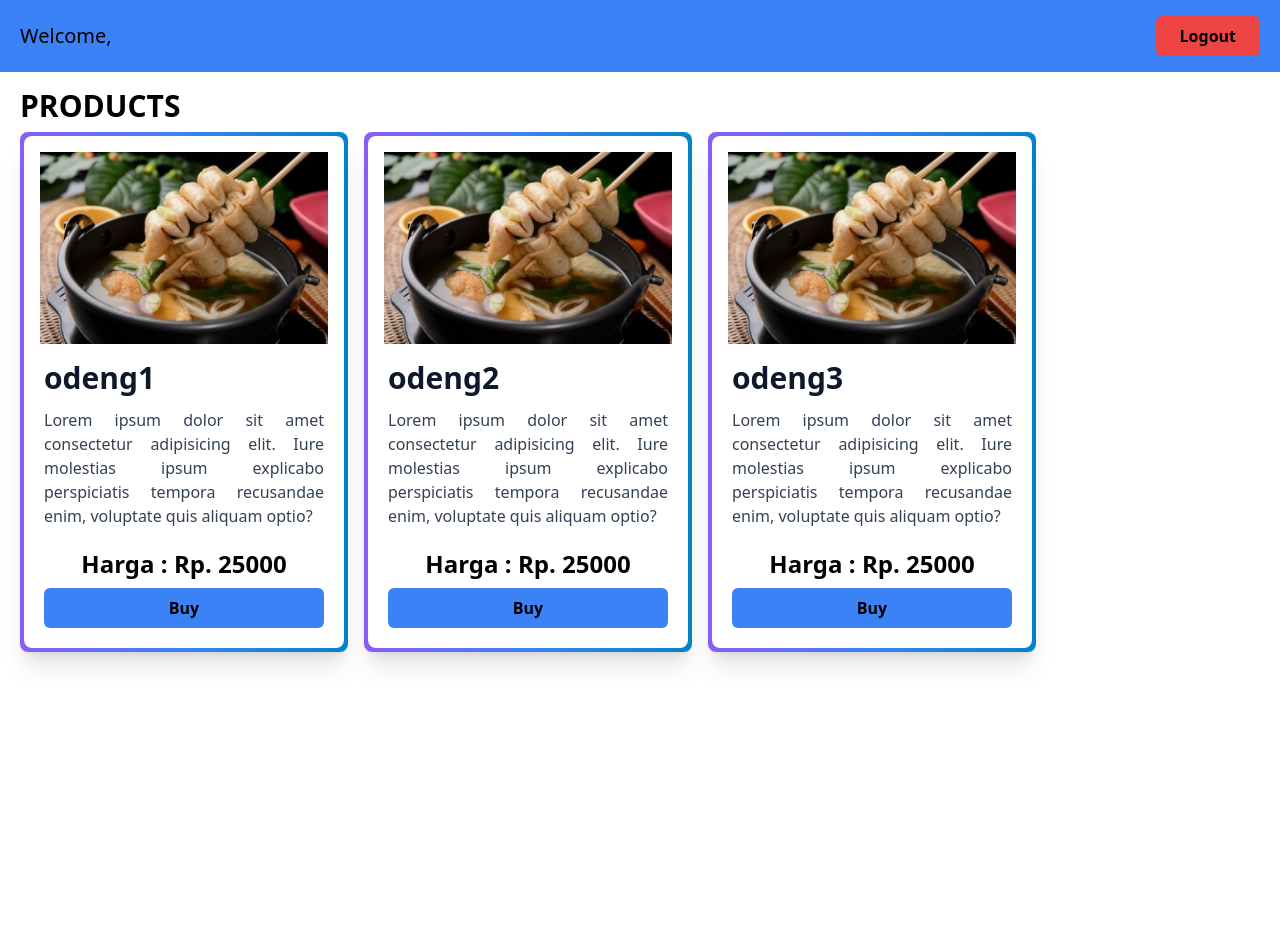
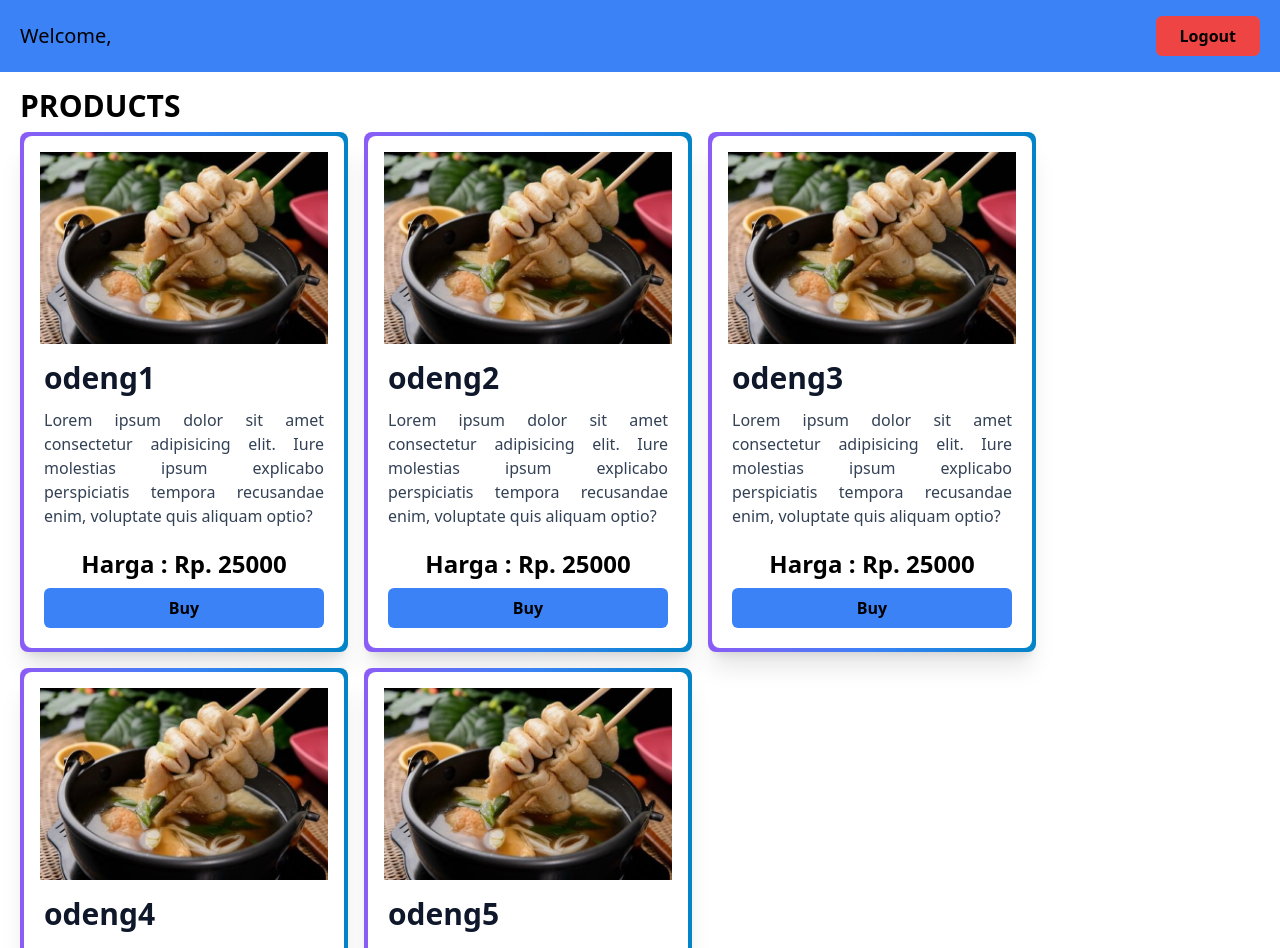
Before and after one commit to adindasintawati/belajar-nextjs, a Next.js app: page /products in a window 1280 px wide. Shown: the top 948 px of the page. Before the commit the page ends 800 px from the top, so only its background shows below. Built offline with nearby package versions, Linux system fonts and the light colour scheme.

Commit message:
lifecycle

```diff
--- a/src/components/molecules/CardProduct/index.js
+++ b/src/components/molecules/CardProduct/index.js
@@ -1,4 +1,5 @@
 import Button from "@/components/atoms/Button";
+import Image from "next/image";
 import React from "react";
 
 /**CardProduct : Komponen utama/parent sebagai pembungkus/container untuk beberapa komponen children(Header, Body, & Footer)*/
@@ -16,7 +17,15 @@ export default CardProduct;
 
 // Header
 function Header({ image }) {
-  return <img src={image} alt={image} className="p-4 rounded-t-lg" />;
+  return (
+    <Image
+      width={500}
+      height={500}
+      src={image}
+      alt={image}
+      className="p-4 rounded-t-lg"
+    />
+  );
 }
 
 // Body
--- /dev/null
+++ b/src/constant/data.js
@@ -0,0 +1,39 @@
+// data simulasi untuk testing
+
+export const data = [
+  {
+    id: 1,
+    image: "/image/odeng.jpg",
+    name: "odeng1",
+    desc: "Lorem ipsum dolor sit amet consectetur adipisicing elit. Iure molestias ipsum explicabo perspiciatis tempora recusandae enim, voluptate quis aliquam optio?",
+    price: 25000,
+  },
+  {
+    id: 2,
+    image: "/image/odeng.jpg",
+    name: "odeng2",
+    desc: "Lorem ipsum dolor sit amet consectetur adipisicing elit. Iure molestias ipsum explicabo perspiciatis tempora recusandae enim, voluptate quis aliquam optio?",
+    price: 25000,
+  },
+  {
+    id: 3,
+    image: "/image/odeng.jpg",
+    name: "odeng3",
+    desc: "Lorem ipsum dolor sit amet consectetur adipisicing elit. Iure molestias ipsum explicabo perspiciatis tempora recusandae enim, voluptate quis aliquam optio?",
+    price: 25000,
+  },
+  {
+    id: 4,
+    image: "/image/odeng.jpg",
+    name: "odeng4",
+    desc: "Lorem ipsum dolor sit amet consectetur adipisicing elit. Iure molestias ipsum explicabo perspiciatis tempora recusandae enim, voluptate quis aliquam optio?",
+    price: 25000,
+  },
+  {
+    id: 5,
+    image: "/image/odeng.jpg",
+    name: "odeng5",
+    desc: "Lorem ipsum dolor sit amet consectetur adipisicing elit. Iure molestias ipsum explicabo perspiciatis tempora recusandae enim, voluptate quis aliquam optio?",
+    price: 25000,
+  },
+];
--- a/src/pages/products/index.js
+++ b/src/pages/products/index.js
@@ -1,30 +1,8 @@
 import Button from "@/components/atoms/Button";
 import CardProduct from "@/components/molecules/CardProduct";
+import Image from "next/image";
 import React, { useState, useEffect } from "react";
-
-const data = [
-  {
-    id: 1,
-    image: "image/odeng.jpg",
-    name: "odeng1",
-    desc: "Lorem ipsum dolor sit amet consectetur adipisicing elit. Iure molestias ipsum explicabo perspiciatis tempora recusandae enim, voluptate quis aliquam optio?",
-    price: 25000,
-  },
-  {
-    id: 2,
-    image: "image/odeng.jpg",
-    name: "odeng2",
-    desc: "Lorem ipsum dolor sit amet consectetur adipisicing elit. Iure molestias ipsum explicabo perspiciatis tempora recusandae enim, voluptate quis aliquam optio?",
-    price: 25000,
-  },
-  {
-    id: 3,
-    image: "image/odeng.jpg",
-    name: "odeng3",
-    desc: "Lorem ipsum dolor sit amet consectetur adipisicing elit. Iure molestias ipsum explicabo perspiciatis tempora recusandae enim, voluptate quis aliquam optio?",
-    price: 25000,
-  },
-];
+import { data } from "@/constant/data";
 
 const ProductsPage = () => {
   const [username, setUsername] = useState("");
@@ -52,6 +30,7 @@ const ProductsPage = () => {
   const handleLogout = () => {
     localStorage.removeItem("username");
     localStorage.removeItem("password");
+    localStorage.removeItem("cart");
     window.location.href = "/login";
   };
 
@@ -117,8 +96,10 @@ const ProductsPage = () => {
                 return (
                   <>
                     <div key={item.id} className="flex p-4 border rounded-lg">
-                      <img
+                      <Image
                         src={datas.image}
+                        width={500}
+                        height={500}
                         alt="cart item"
                         className="max-w-[100px]"
                       />
```
